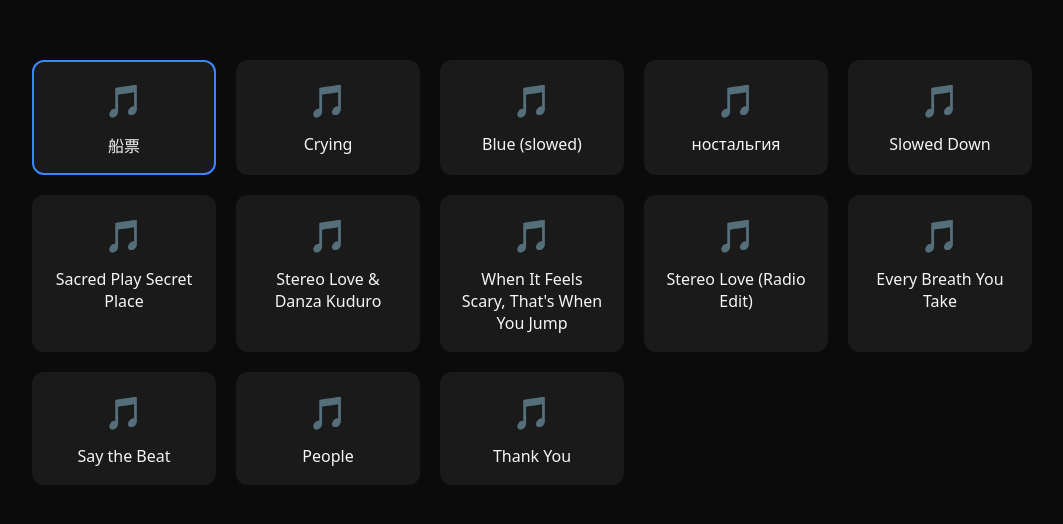
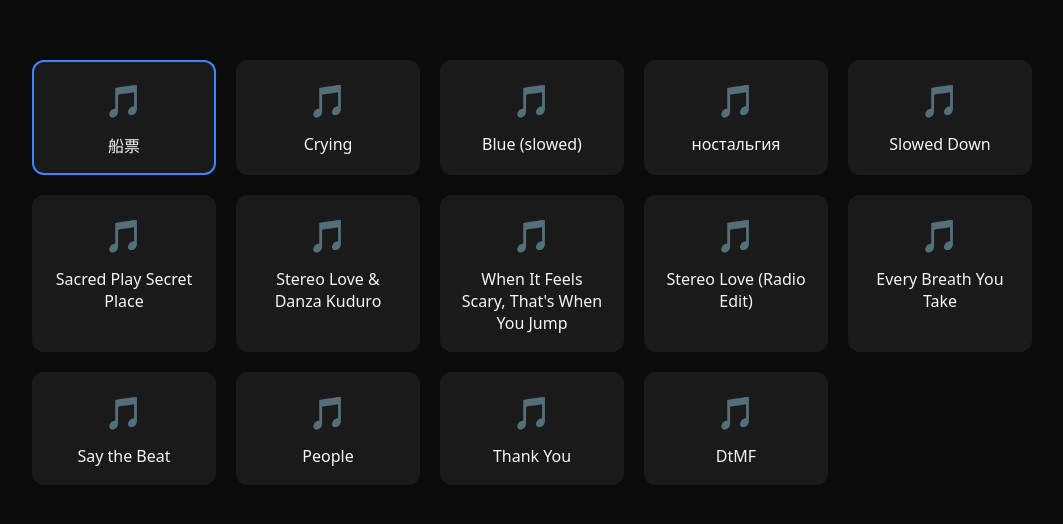
Before and after one commit to andyckt/SongPlayer.io, a plain HTML site: page index.html in a window 1280 px wide. Shown: the part 148-672 px from the top of the page, without its empty margins (108-1171 px from the left). Drawn offline with Linux system fonts and the light colour scheme.

Commit message:
added dtmf

```diff
--- a/index.html
+++ b/index.html
@@ -49,7 +49,8 @@
         { title: "Every Breath You Take", src: "./public/The Police - Every Breath You Take (Official Music Video) 4.mp3" },
         { title: "Say the Beat", src: "./public/1217 (1).MP3" },
         { title: "People", src: "./public/Mac Miller - People 4.mp3" },
-        { title: "Thank You", src: "./public/Dido - Thank You (Lyrics) 4.mp3" }
+        { title: "Thank You", src: "./public/Dido - Thank You (Lyrics) 4.mp3" },
+        { title: "DtMF", src: "./public/BAD BUNNY - DtMF (Lyrics Spanish & English) 4.mp3" }
       ];
       let currentSongIndex = 0;
       // Track clicks for double-tap detection
```
Also changed, not shown: 1 other file.
